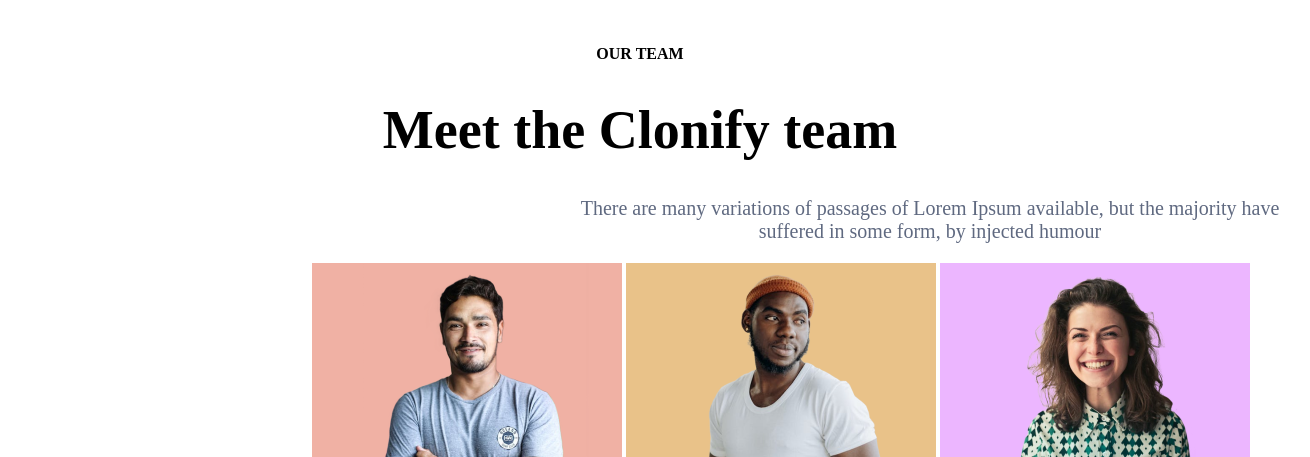
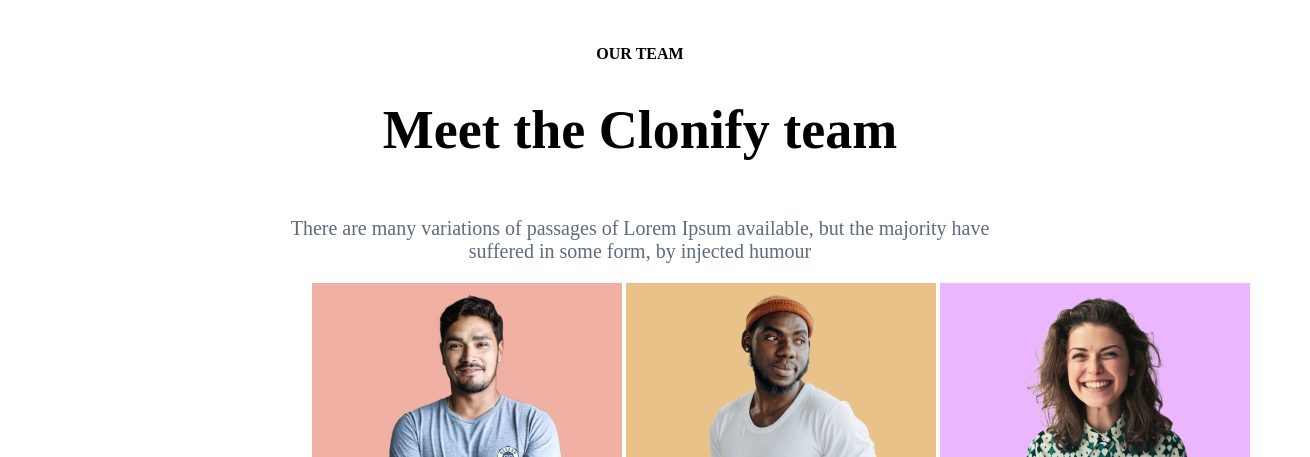
Before and after one commit to nikaelisashvili/task5, a plain HTML site: page index.html in a window 1280 px wide. Shown: the top 457 px of the page, 1310 px wide, since content can reach past the window. Drawn offline with Linux system fonts and the light colour scheme.

Commit message:
Add files via upload

```diff
--- a/style.css
+++ b/style.css
@@ -27,8 +27,8 @@ div {
   color: #5F6980;
   font-size: 20px;
   width: 760px;
-  position: relative;
-  left: 550px;
+  display: inline-block;
+  text-align: center;
 }
 
 header {
```
